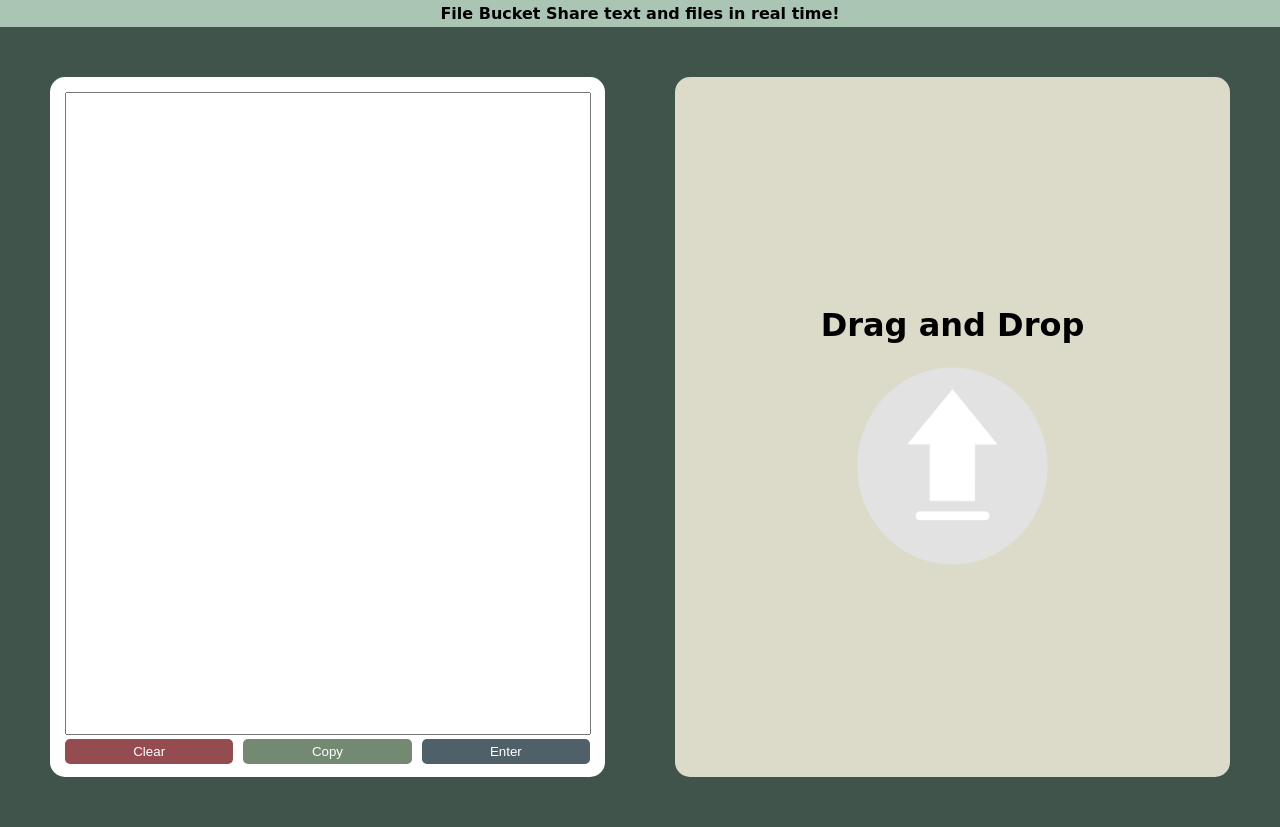
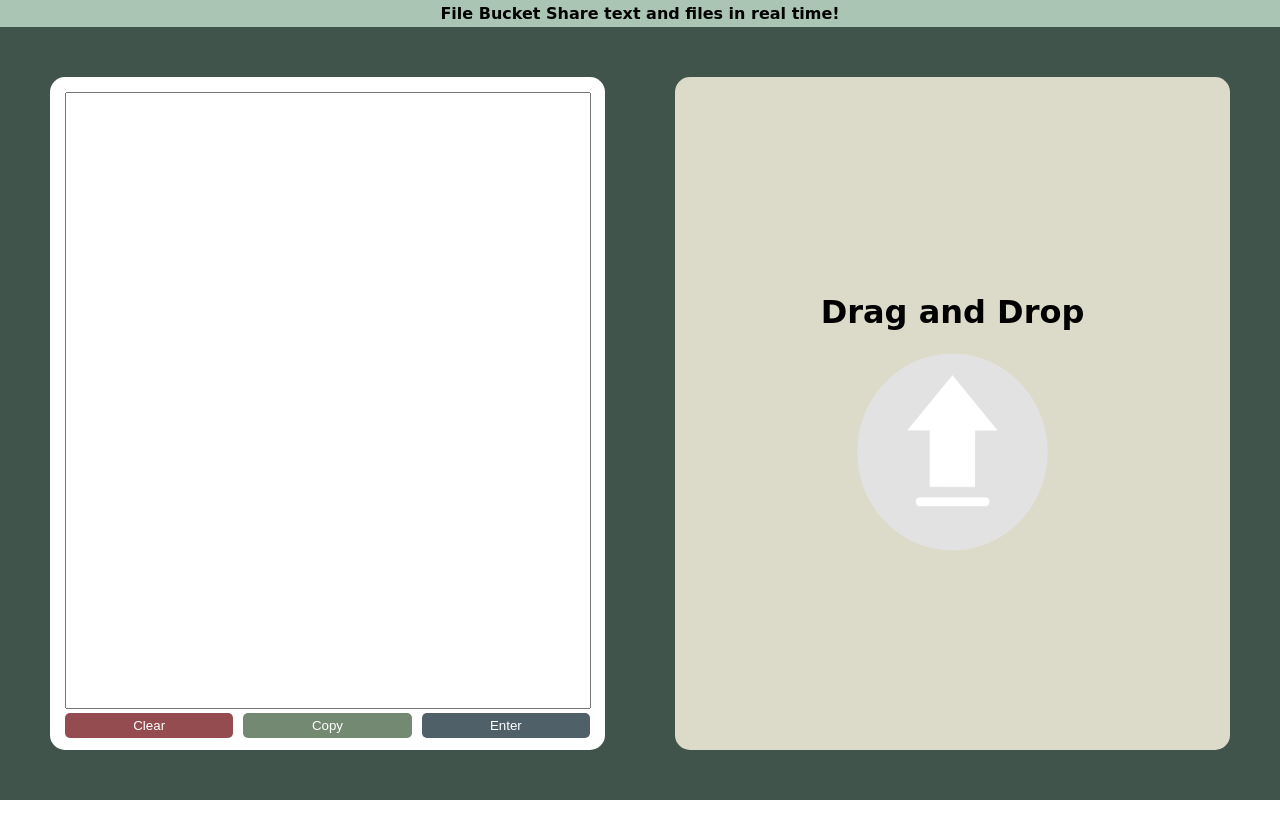
Before and after one commit to echoaj/FileBucket, a Django app: template src/templates/home.html in a window 1280 px wide. After the commit the page ends 800 px from the top, so only its background shows below. Run offline with Django 4.2, Linux system fonts and the light colour scheme; the template is opened without the code that fills it, so the values that code supplies are empty; some web fonts are replaced.

Commit message:
title now sticks to top

```diff
--- a/src/static/css/main.css
+++ b/src/static/css/main.css
@@ -1,19 +1,37 @@
-/* References: https://coolors.co/182825-016fb9-22aed1-6d8ea0-afa98d */
+/* References: https://coolors.co/palette/6b2e32-954c50-c1928e-e9c8c4-f3e8cd-dcdbc9-aac5b4-738972-40544b-4f6069 */
 @import url("https://fonts.googleapis.com/css2?family=Amiko&family=Averia+Libre:wght@300&family=Bebas+Neue&family=DM+Sans&family=Heebo:wght@300&family=Hind+Madurai:wght@300&family=Inconsolata:wght@500&family=Lexend+Deca:wght@500&family=Noto+Sans&family=Open+Sans:wght@300&family=Prompt:wght@300&family=Work+Sans:wght@200;400&family=Zen+Kaku+Gothic+New:wght@300;400&display=swap");
 body {
   font-family: 'Averia Libre', cursive;
   margin: 0px;
   padding: 0px;
+  background-color: #40544B;
 }
 
 .container {
+  height: 100%;
+}
+
+.title {
+  background-color: #AAC5B4;
+  text-align: center;
+  text-decoration: none;
+  font-weight: none;
+  margin: 0px;
+  padding: 4px;
+}
+
+.options {
   display: -ms-grid;
   display: grid;
   -ms-grid-columns: 1fr 1fr;
       grid-template-columns: 1fr 1fr;
   grid-gap: 20px;
-  height: 100vh;
   background-color: #40544B;
+  position: absolute;
+  top: 27px;
+  bottom: 0;
+  width: 100%;
+  min-height: 500px;
 }
 
 .text {
@@ -22,7 +40,8 @@ body {
   padding: 15px;
 }
 
-.text, .file {
+.text,
+.file {
   border-radius: 15px;
 }
 
@@ -34,21 +53,13 @@ body {
   position: relative;
 }
 
-.title {
-  background-color: #AAC5B4;
-  text-align: center;
-  text-decoration: none;
-  font-weight: none;
-  margin: 0px;
-  padding: 4px;
-}
-
 img {
   width: 200px;
   height: 200px;
 }
 
-textarea, textarea:focus {
+textarea,
+textarea:focus {
   width: 99%;
   height: 95%;
   resize: none;
--- a/src/static/scss/main.scss
+++ b/src/static/scss/main.scss
@@ -1,4 +1,4 @@
-/* References: https://coolors.co/182825-016fb9-22aed1-6d8ea0-afa98d */
+/* References: https://coolors.co/palette/6b2e32-954c50-c1928e-e9c8c4-f3e8cd-dcdbc9-aac5b4-738972-40544b-4f6069 */
 @import url('https://fonts.googleapis.com/css2?family=Amiko&family=Averia+Libre:wght@300&family=Bebas+Neue&family=DM+Sans&family=Heebo:wght@300&family=Hind+Madurai:wght@300&family=Inconsolata:wght@500&family=Lexend+Deca:wght@500&family=Noto+Sans&family=Open+Sans:wght@300&family=Prompt:wght@300&family=Work+Sans:wght@200;400&family=Zen+Kaku+Gothic+New:wght@300;400&display=swap');
 @import "./variables";
 
@@ -10,23 +10,42 @@ body {
     font-family: 'Averia Libre', cursive;
     margin: 0px;
     padding: 0px;
+    background-color: bg("background");
 }
 
 .container {
+    height: 100%;
+}
+
+.title {
+    background-color: bg("title");
+    text-align: center;
+    text-decoration: none;
+    font-weight: none;
+    margin: 0px;
+    padding: 4px;
+}
+
+.options {
     display: grid;
     grid-template-columns: 1fr 1fr;
     grid-gap: 20px;
-    height: 100vh;
     background-color: bg("background");
+    position: absolute;
+    top: 27px;
+    bottom: 0;
+    width: 100%;
+    min-height: 500px;
 }
 
-.text{
+.text {
     margin: $bs calc(#{$bs} / 2) $bs $bs;
     background-color: $text-color;
     padding: 15px;
 }
 
-.text, .file {
+.text,
+.file {
     border-radius: 15px;
 }
 
@@ -38,21 +57,13 @@ body {
     position: relative;
 }
 
-.title{
-    background-color: bg("title");
-    text-align: center;
-    text-decoration: none;
-    font-weight: none;
-    margin: 0px;
-    padding: 4px;
-}
-
 img {
     width: 200px;
     height: 200px;
 }
 
-textarea, textarea:focus {
+textarea,
+textarea:focus {
     width: 99%;
     height: 95%;
     resize: none;
@@ -67,7 +78,7 @@ textarea:focus {
     grid-template-columns: 1fr 1fr 1fr;
     gap: 10px;
 
-    > button {
+    >button {
         height: 25px;
         border-radius: 5px;
         border: none;
--- a/src/templates/home.html
+++ b/src/templates/home.html
@@ -13,9 +13,10 @@
 <body>
 
 
+    <div class="container">
         <h4 class="title">File Bucket Share text and files in real time!</h4>
-    <div class="container">
 
+        <div class="options">
             <form class="text" method="POST">
                 <!-- Middleware token -->
                 {% csrf_token %}
@@ -33,7 +34,7 @@
                     <img src="/static/ArrowUpload.png" alt="Upload Arrow Icon">
                 </div>
             </div>
-
+        </div>
     </div>
 
     <script>
@@ -44,7 +45,7 @@
             document.execCommand("copy");
         }
 
-        function clearText(){
+        function clearText() {
             document.getElementById("user-text").value = "";
         }
     </script>
```
Also changed, not shown: 1 other file. Lines whose indentation alone changed are shown as unchanged.
